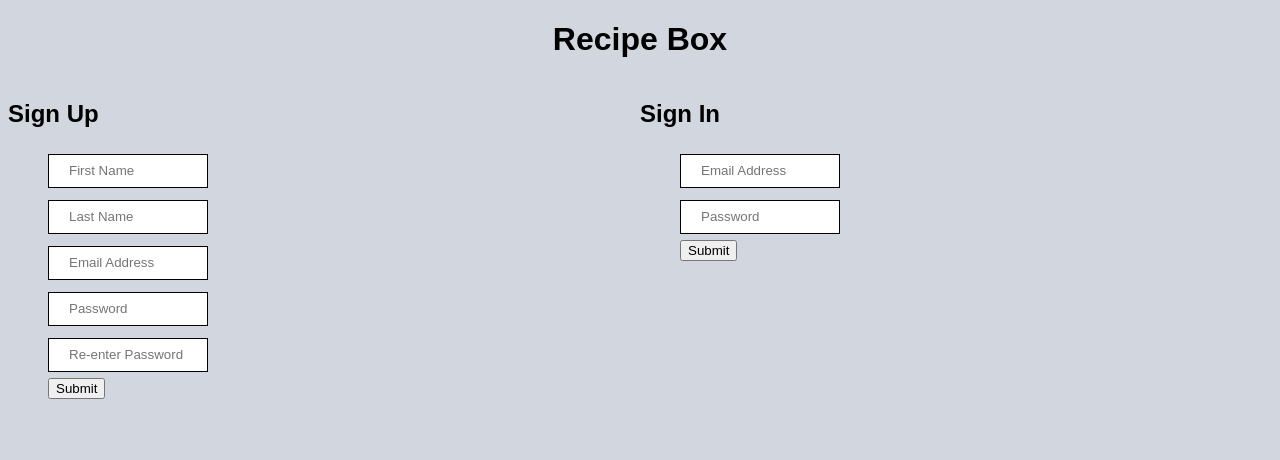
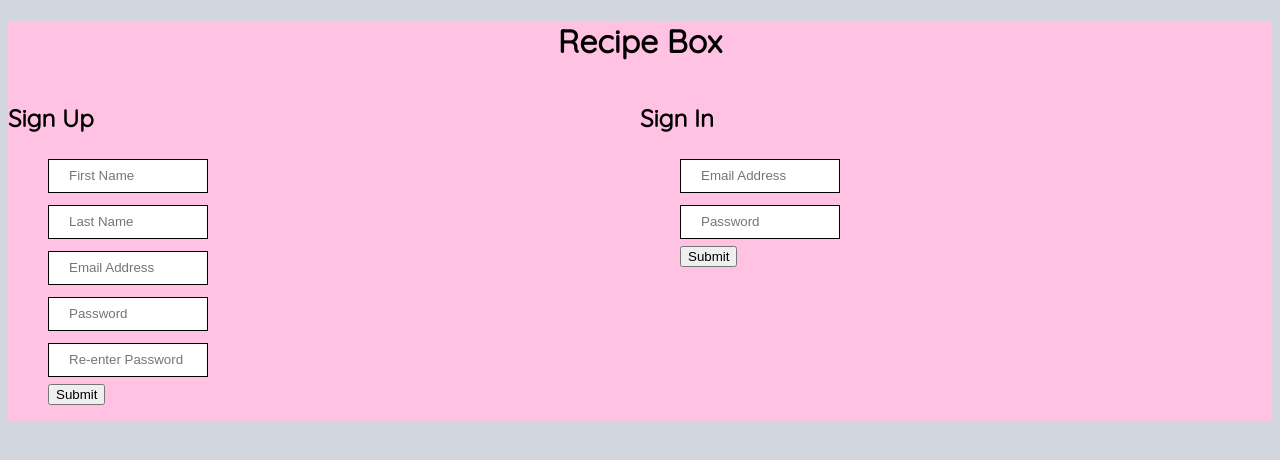
Before and after one commit to mollybick/SavvyCodersCapstone, a website: page index.html in a window 1280 px wide. Drawn offline with Linux system fonts and the light colour scheme.

Commit message:
Added font styling

```diff
--- a/index.html
+++ b/index.html
@@ -6,6 +6,7 @@
     <meta http-equiv="X-UA-Compatible" content="ie=edge" />
     <link rel="stylesheet" href="./style-css.css" type="text/css" />
     <title>Recipe Box</title>
+    <link href="https://fonts.googleapis.com/css?family=Quicksand&display=swap" rel="stylesheet">
   </head>
   <body>
     <h1>Recipe Box</h1>
--- a/style-css.css
+++ b/style-css.css
@@ -5,6 +5,12 @@
 
 h1 {
   text-align: center;
+  font-family: 'Quicksand', sans-serif;
+}
+
+body {
+background: #FFC2E2;
+font-family: 'Quicksand', sans-serif;
 }
 
 input {
```
